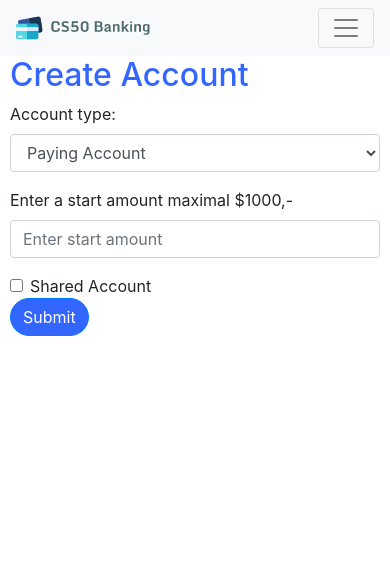
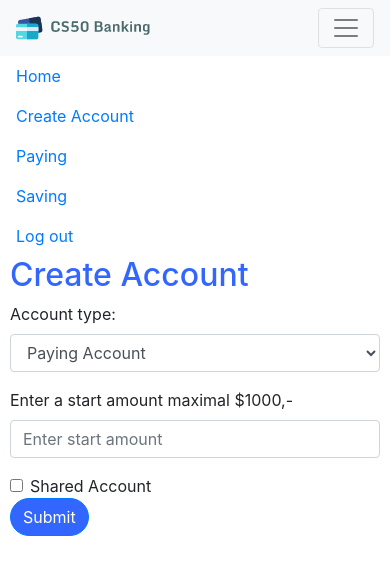
Before and after one commit to MikevanHuizen2912/capstone, a Django app: page /create_account in a window 390 px wide, after a click that opens the changed part. Shown: the top 575 px of the page. Run offline with Django 4.2, Linux system fonts and the light colour scheme; a user stored in the database is signed in; data comes from the database, SQL or seed files in the repository; both versions use the stored data as it was after the commit.

Commit message:
Made a  beginning with the mobile header

```diff
--- /dev/null
+++ b/bank/static/bank/layout.js
@@ -0,0 +1,18 @@
+document.addEventListener('DOMContentLoaded', () => {
+    document.querySelector('#mobile_header').style.display = 'none'
+    document.querySelector('.navbar-toggler').addEventListener('click', () => {
+        if(document.querySelector('#mobile_header').style.display === 'none'){
+            document.querySelector('#mobile_header').style.display = 'block'
+        }
+        else if(document.querySelector('#mobile_header').style.display === 'block'){
+            document.querySelector('#mobile_header').style.display = 'none'
+        }
+    })
+})
+
+document.addEventListener('resize', () => {
+    console.log('hello')
+    if(document.querySelector('.navbar-toggler').currentStyle === 'none'){
+        document.querySelector('#mobile_header').style.display = 'none'
+    }
+})
--- a/bank/static/bank/styles.css
+++ b/bank/static/bank/styles.css
@@ -63,8 +63,8 @@ h2{
     color: green;
 }
 
-/* The content of the page where you can create a transaction or a deposit */
-#transaction_body, #create_account_body{
+/* Give all the forms a 10px margin on the left and right */
+#transaction_body, #create_account_body, #login_form, #register_form{
     margin-left: 10px;
     margin-right: 10px;
 }
--- a/bank/templates/bank/layout.html
+++ b/bank/templates/bank/layout.html
@@ -8,6 +8,7 @@
   <link rel="icon" href="/static/bank/icon.png">
   {% block script %}
   {% endblock %}
+  <script src="{% static 'bank/layout.js' %}"></script>
   <link rel="stylesheet" href="https://cdn.jsdelivr.net/npm/bootstrap@4.3.1/dist/css/bootstrap.min.css" integrity="sha384-ggOyR0iXCbMQv3Xipma34MD+dH/1fQ784/j6cY/iJTQUOhcWr7x9JvoRxT2MZw1T" crossorigin="anonymous">
 </head>
 
@@ -44,6 +45,18 @@
         </nav>
     </header>
 
+    <header id="mobile_header">
+        {% if request.user.is_authenticated %}
+          <div>
+            <a class="nav-link" href="{% url 'index' %}">Home</a>
+            <a class="nav-link" href="{% url 'create_account' %}">Create Account</a>
+            <a class="nav-link" href="{% url 'paying' %}">Paying</a>
+            <a class="nav-link" href="{% url 'saving' %}">Saving</a>
+            <a class="nav-link" href="{% url 'logout' %}">Log out</a>
+          </div>
+          {% endif %}
+    </header>
+
     <div class="body">
         {% block body %}
         {% endblock %}
```
Also changed, not shown: db.sqlite3.
